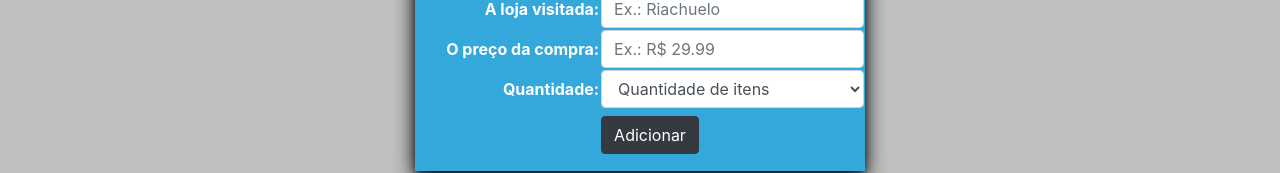
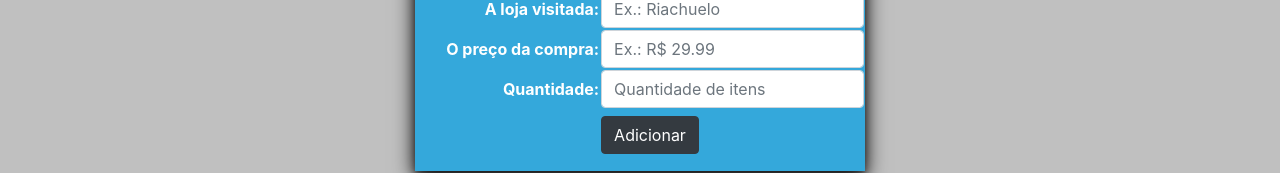
Before and after one commit to luccasscds/gerenciador_de_compras, a Vue app: page / in a window 1280 px wide. Shown: the part 295-468 px from the top of the page. Built offline with nearby package versions, Linux system fonts and the light colour scheme.

Commit message:
atualização final

```diff
--- a/src/components/Body.vue
+++ b/src/components/Body.vue
@@ -14,7 +14,6 @@
     </div>
      <div id="icons">
         <img id="icon1" src="../assets/calc.png"><font color="#34A8DB">R$ {{valorTotal}}</font>
-        <!--<img id="icon2" src="../../public/imagens/shop.png"><font color="#34A8DB"></font>-->
       </div>
     <div class="caixa">
       <h2>Adicione suas compras:</h2>
@@ -44,19 +43,13 @@
             <tr>
               <th class="tabtext"><span>Quantidade:</span></th>
               <th class="tabinp">
-                <select class="form-control" v-model="newQuant" id="new-produto"><br>
-                <option disabled value="">Quantidade de itens</option>
-                <option>1</option>
-                <option>2</option>
-                <option>3</option>
-                <option>4</option>
-                <option>5</option>
-                <option>6</option>
-                <option>7</option>
-                <option>8</option>
-                <option>9</option>
-                <option>10</option>
-              </select>
+                <input
+                v-model="newQuant"
+                class="form-control"
+                id="new-produto"
+                type="number"
+                placeholder="Quantidade de itens"
+                 required>
               </th>
             </tr>
           </table>
@@ -120,6 +113,11 @@
     },
     methods: {
       addProduto: function () {
+
+        if (this.newQuant == ""){
+          this.newQuant = 1
+        }
+
         this.compras.push({
           id: this.idCompra++,
           title: this.newProduto,
@@ -161,6 +159,11 @@
           })
         },
       calcularGastos(){
+
+        if (this.newQuant == ""){
+          this.newQuant = 1
+        }
+
         if(this.newProduto != '' && this.newLoja != ''){
           this.valorTotal = parseFloat((this.newPreco * this.newQuant + this.valorTotal).toFixed(2))
         }
```
